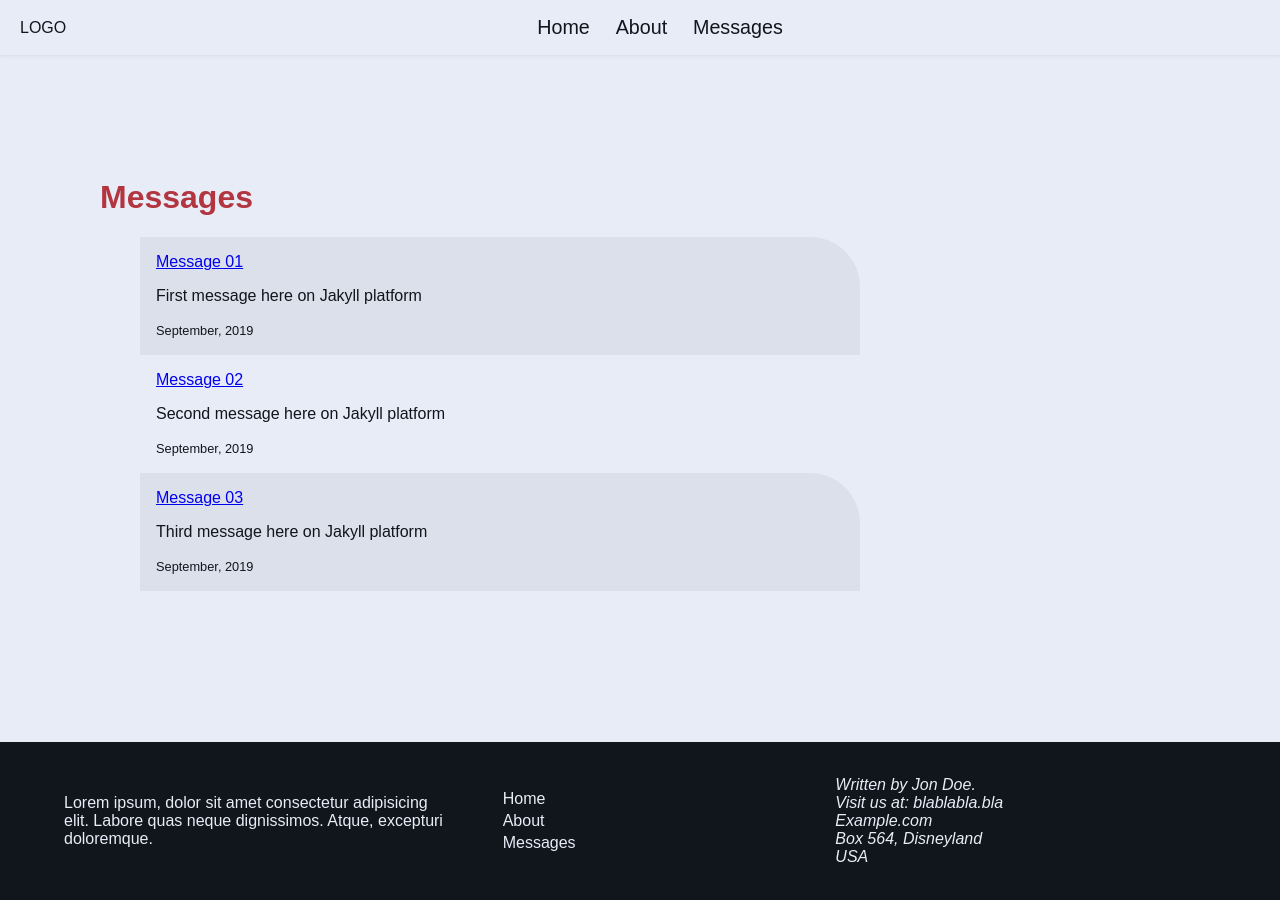
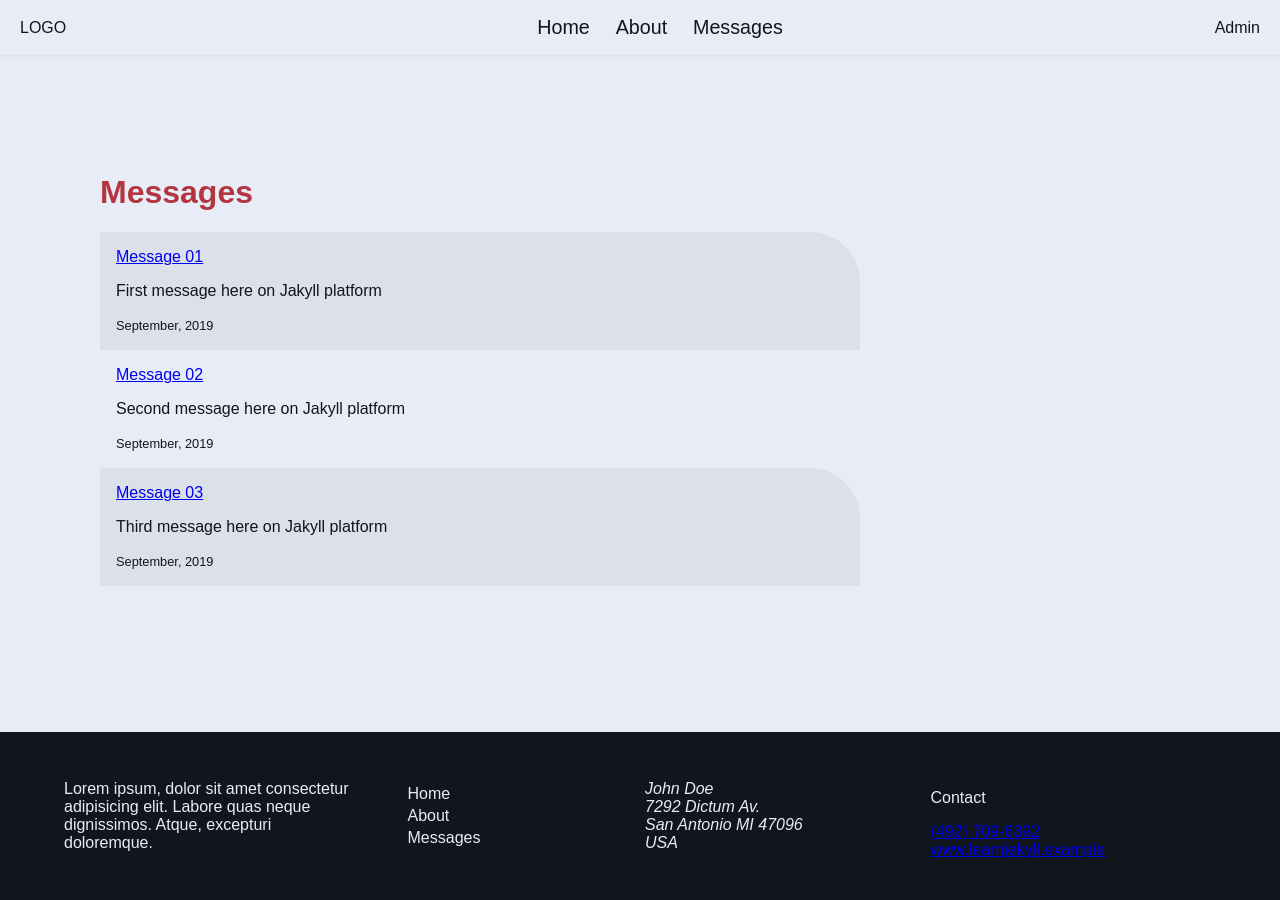
Before and after one commit to dbilanoski/learning_Jekyll, a Jekyll site: the page built from messages.html, in a window 1280 px wide. Built offline with Jekyll 4.4.1, drawn with Linux system fonts in a browser that asks for light colours; a script that is not in the unit is left out.

Commit message:
Enabled more editable categories in CMS.

```diff
--- a/_data/site-data.yml
+++ b/_data/site-data.yml
@@ -1,24 +1,14 @@
+# SEO
 title: Let's Test Jekyll
 description: Testing out Jekyll with Netlify CMS.
-about: >-
-  Lorem ipsum dolor, sit amet consectetur adipisicing elit. Enim quae
-  repudiandae pariatur qui magni, ullam adipisci fugiat maiores.
 
-
-  Molestias voluptas fugiat laborum atque, magnam, assumenda harum iure minus
-  sed modi tempore. Nulla sequi odit earum qui totam ducimus unde distinctio
-  quidem nesciunt architecto quaerat similique quam dolores, saepe, dicta
-  tempora
-
-
-  **Lorem ipsum dolor, sit amet consectetur adipisicing elit. Enim quae
-  repudiandae pariatur qui magni, ullam adipisci fugiat maiores.**
-
-
-  Molestias voluptas fugiat laborum atque, magnam, assumenda harum iure minus
-  sed modi tempore. Nulla sequi odit earum qui totam ducimus unde distinctio
-  quidem nesciunt architecto quaerat similique quam dolores, saepe, dicta
-  tempora
-address: >-
-  Written by Jon Doe.<br> Visit us at: blablabla.bla<br> Example.com<br> Box
-  564, Disneyland<br> USA
+# FOOTER
+address:
+  author: "John Doe"
+  street-address: "7292 Dictum Av."
+  locality: "San Antonio MI 47096"
+  country: "USA"
+contact-data:
+  display-phone: "(492) 709-6392"
+  url-phone: "+124927096392"
+  web: "www.learnjekyll.example"
--- a/_includes/footer.html
+++ b/_includes/footer.html
@@ -1,9 +1,9 @@
 <footer class="mg-top_2">
   <div class="flex-row flex-centered wrapper">
-    <div class="footer-info col-4">
+    <div class="footer-info col-3">
       <p>Lorem ipsum, dolor sit amet consectetur adipisicing elit. Labore quas neque dignissimos. Atque, excepturi doloremque.</p>
     </div>
-    <div class="footer-navigation col-4">
+    <div class="footer-navigation col-3">
         <ul>
             <li><a href="index.html">Home</a></li>
             <li><a href="about.html">About</a></li>
@@ -11,8 +11,16 @@
           </ul>
 
     </div>
-    <address class="footer-contact_data col-4">
-        {{ site.data.site-data.address }}
+    <address class="footer-contact_data col-3">
+        {{ site.data.site-data.address.author }}</br>
+        {{ site.data.site-data.address.street-address }}</br>
+        {{ site.data.site-data.address.locality }}</br>
+        {{ site.data.site-data.address.country }}
     </address>
+    <div class="footer-contact_data col-3">
+      <p>Contact</p>
+      <a href="tel:{{ site.data.site-data.contact-data.url-phone }}">{{ site.data.site-data.contact-data.display-phone }}</a>
+      <a href="{{ site.data.site-data.contact-data.web }}">{{ site.data.site-data.contact-data.web }}</a>
+    </div>
   </div>
 </footer>
--- a/_includes/nav.html
+++ b/_includes/nav.html
@@ -8,11 +8,12 @@
     <li><a href="/messages.html">Messages</a></li>
   </ul>
   <div class="admin-buttons flex-row col-4 ">
+    <a href="/admin/index.html" class="admin">Admin</a>
     <!-- Add a menu:
     Log in / Sign up - when the user is not logged in
     Username / Log out - when the user is logged in
-    -->
-    <div data-netlify-identity-menu class="login" ></div>
+
+    <div data-netlify-identity-menu class="login" ></div>-->
 
     <!-- Add a simpler button:
     Simple button that will open the modal.
--- a/about.html
+++ b/about.html
@@ -3,6 +3,6 @@
 ---
 <div class="wrapper">
   <h1>About</h1>
-  <p>{{ site.data.site-data.about | markdownify }}</p>
+  <p>{{ site.data.about-data.about-body | markdownify }}</p>
    {% include gallery.html folder="/assets/img/uploads" %}
 </div>
--- a/assets/css/_styles.css
+++ b/assets/css/_styles.css
@@ -12,6 +12,10 @@
 
 .messages {
   max-width: 760px;
+}
+
+.messages ul {
+  padding: 0;
 }
 
 .messages li {
```
Also changed, not shown: _data/about-data.yml (added, +19 -0 lines), admin/config.yml (+36 -0 lines).
